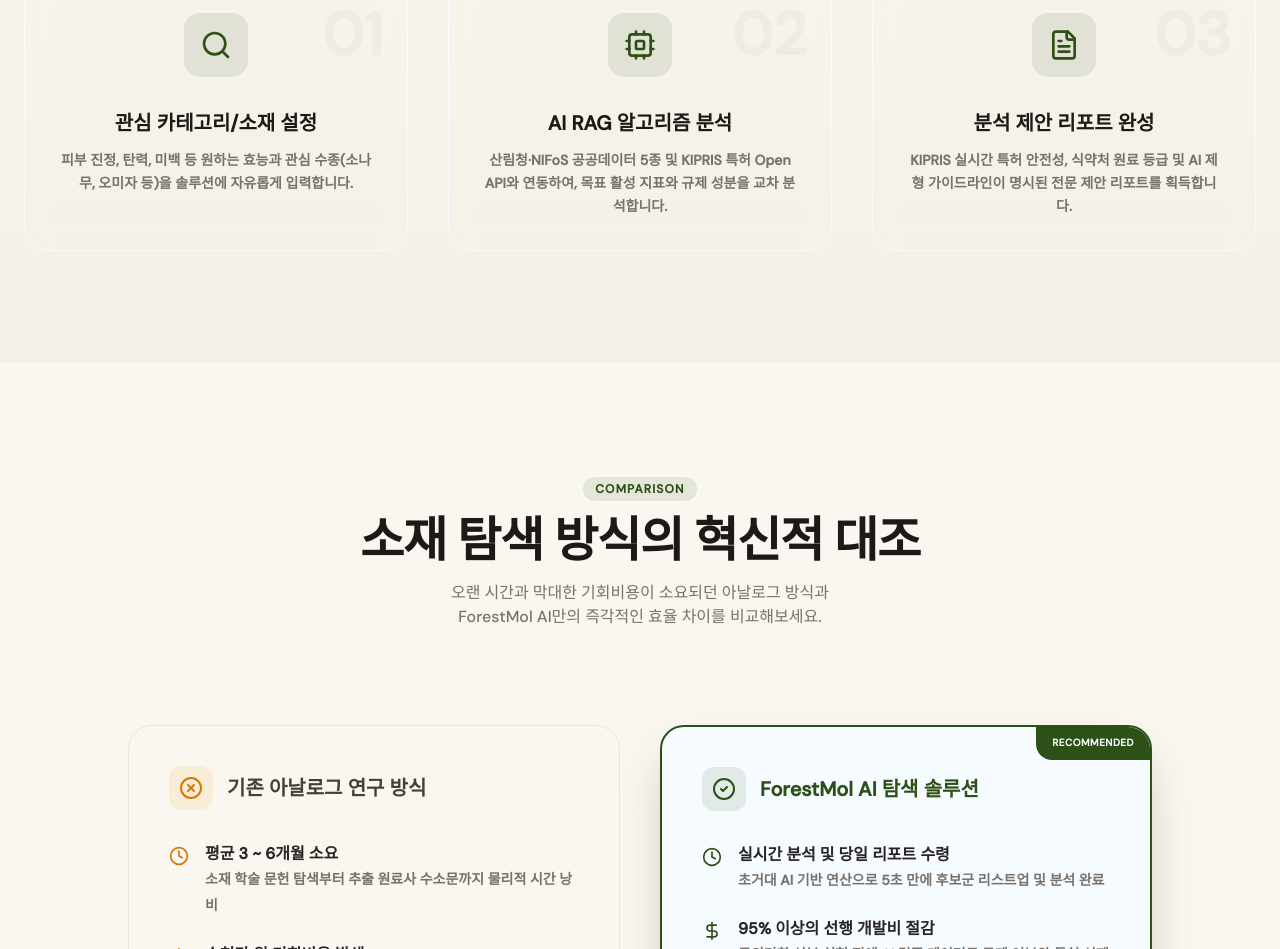
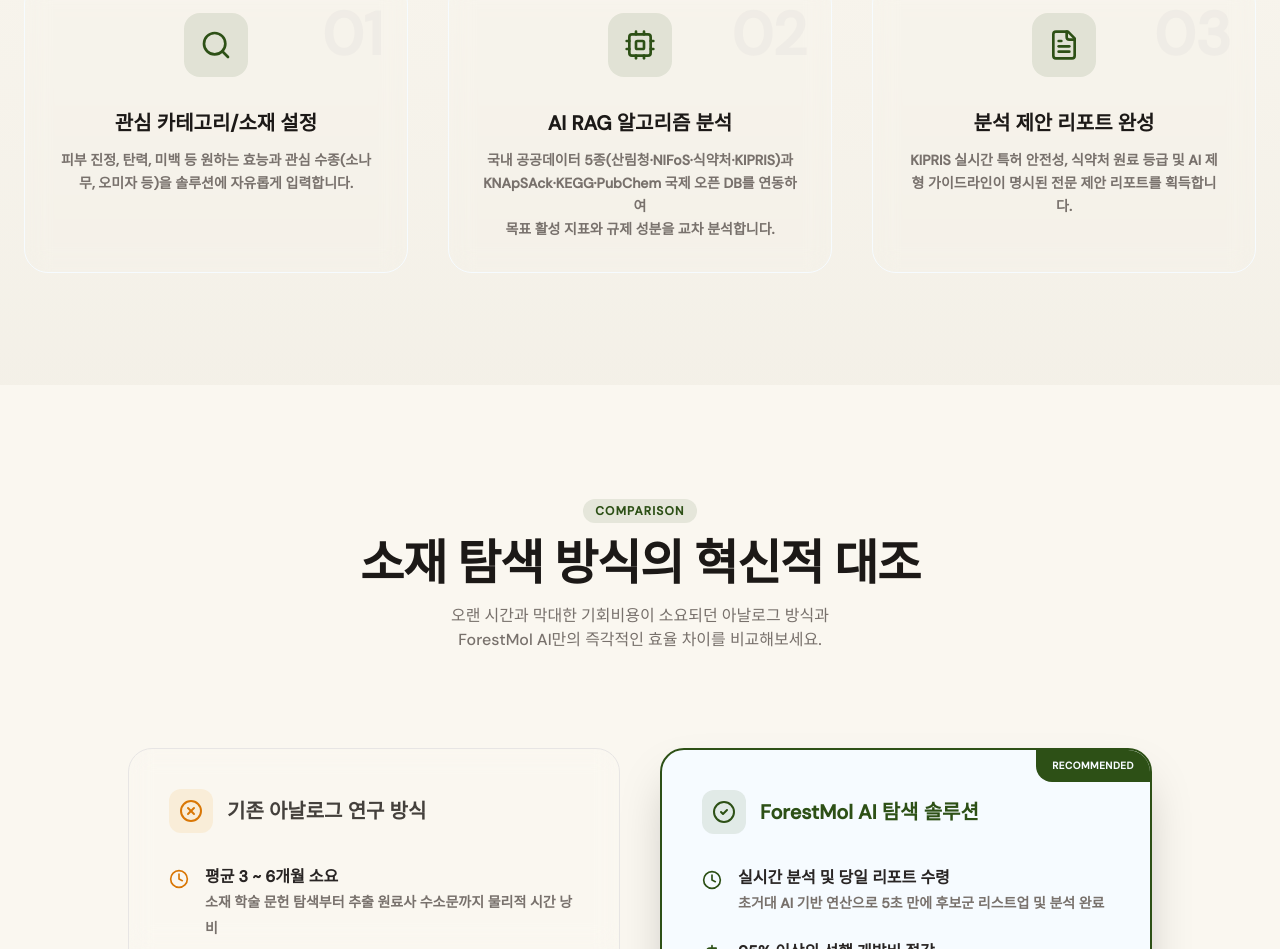
Before and after one commit to duskfjsjdk-web/forestmol, a Next.js app: page / in a window 1280 px wide. Shown: the part 1183-2132 px from the top of the page. Built offline with nearby package versions, Linux system fonts and the light colour scheme; no server answers.

Commit message:
style: 랜딩 페이지 AI RAG 알고리즘 분석 문구 수정

```diff
--- a/src/components/landing/LandingInfo.tsx
+++ b/src/components/landing/LandingInfo.tsx
@@ -44,7 +44,7 @@
               <div className="absolute top-6 right-6 text-6xl font-black text-stone-300/20 select-none group-hover:text-[#2D5016]/10 transition-colors">02</div>
               <h4 className="text-xl font-black mb-3 text-stone-900">AI RAG 알고리즘 분석</h4>
               <p className="text-stone-500 text-sm font-semibold leading-relaxed">
-                산림청·NIFoS 공공데이터 5종 및 KIPRIS 특허 Open API와 연동하여, 목표 활성 지표와 규제 성분을 교차 분석합니다.
+                국내 공공데이터 5종(산림청·NIFoS·식약처·KIPRIS)과<br />KNApSAck·KEGG·PubChem 국제 오픈 DB를 연동하여<br />목표 활성 지표와 규제 성분을 교차 분석합니다.
               </p>
             </div>
 
```
